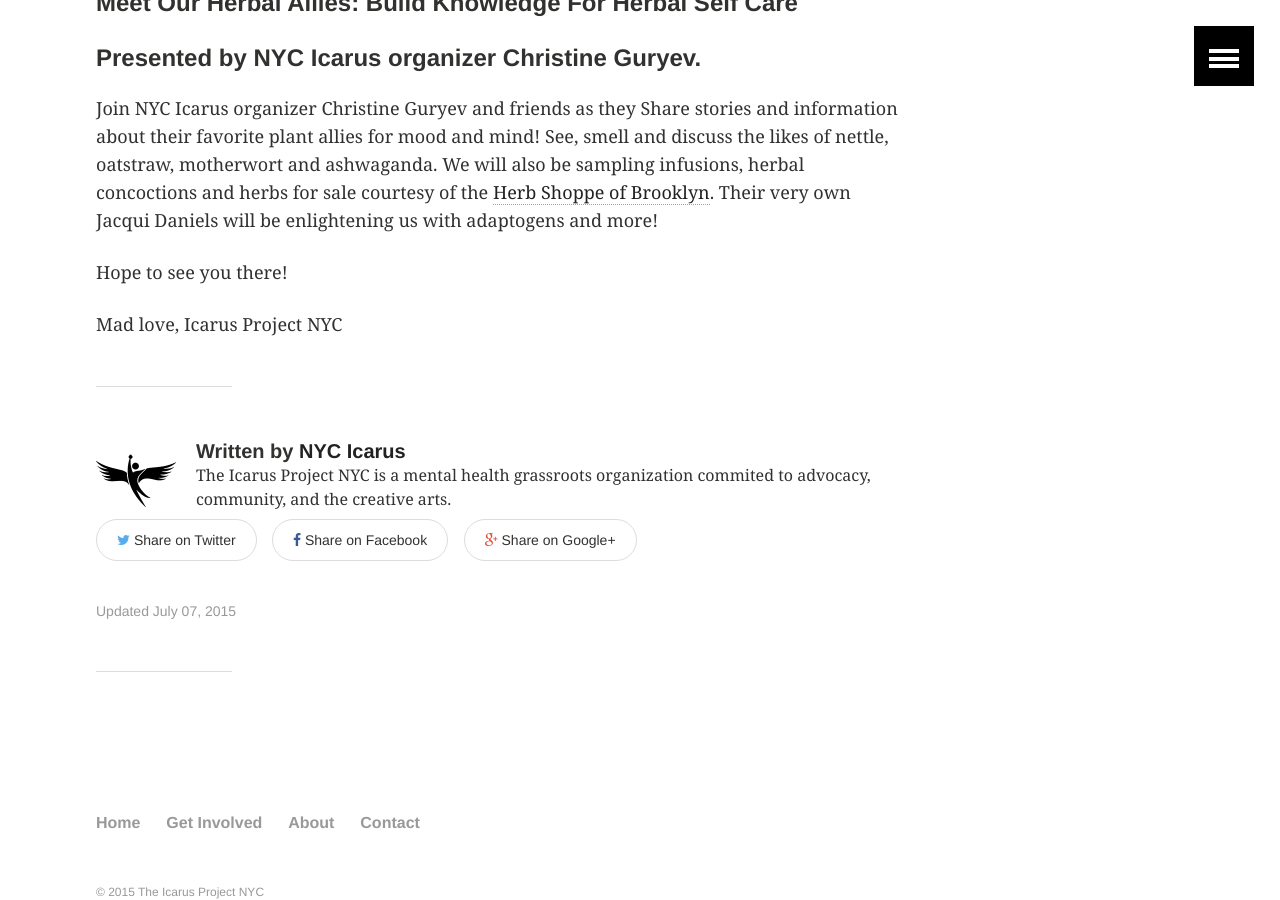
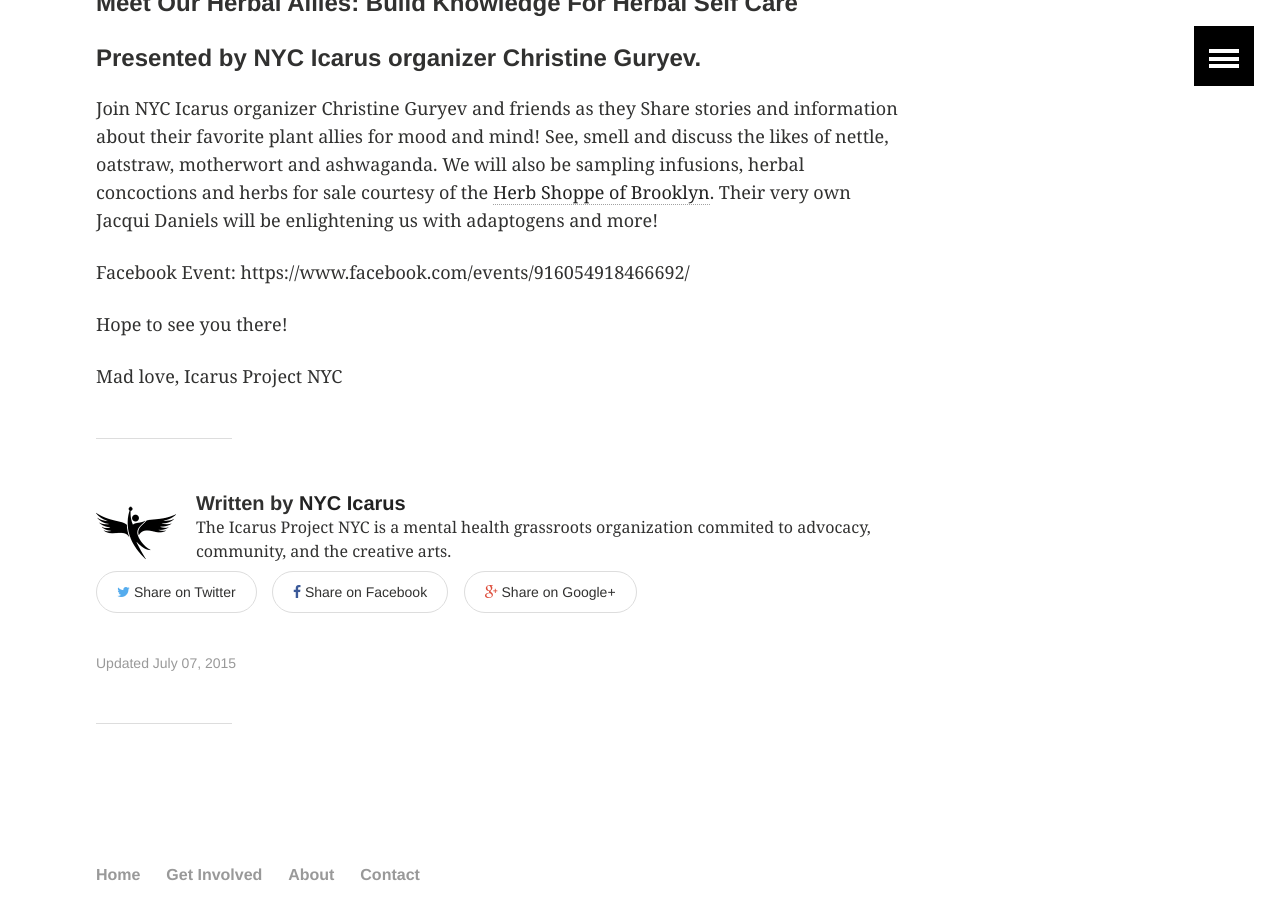
Before and after one commit to nycicarus/nycicarus.github.io, a Jekyll site: the page built from _posts/events/2015-09-02-herbalism-workshop.md, in a window 1280 px wide and 900 px high, scrolled down 942 px. Built offline with Jekyll 4.4.1, drawn with Linux system fonts in a browser that asks for light colours; comment, search, counter and statistics services are not loaded.

Commit message:
add link to fb event

```diff
--- a/_posts/events/2015-09-02-herbalism-workshop.md
+++ b/_posts/events/2015-09-02-herbalism-workshop.md
@@ -30,6 +30,7 @@ phone: ""
 
 Join NYC Icarus organizer Christine Guryev and friends as they Share stories and information about their favorite plant allies for mood and mind! See, smell and discuss the likes of nettle, oatstraw, motherwort and ashwaganda. We will also be sampling infusions, herbal concoctions and herbs for sale courtesy of the [Herb Shoppe of Brooklyn](http://www.theherbshoppebrooklyn.com/). Their very own Jacqui Daniels will be enlightening us with adaptogens and more!
 
+Facebook Event: https://www.facebook.com/events/916054918466692/
 
 Hope to see you there!
 
```
